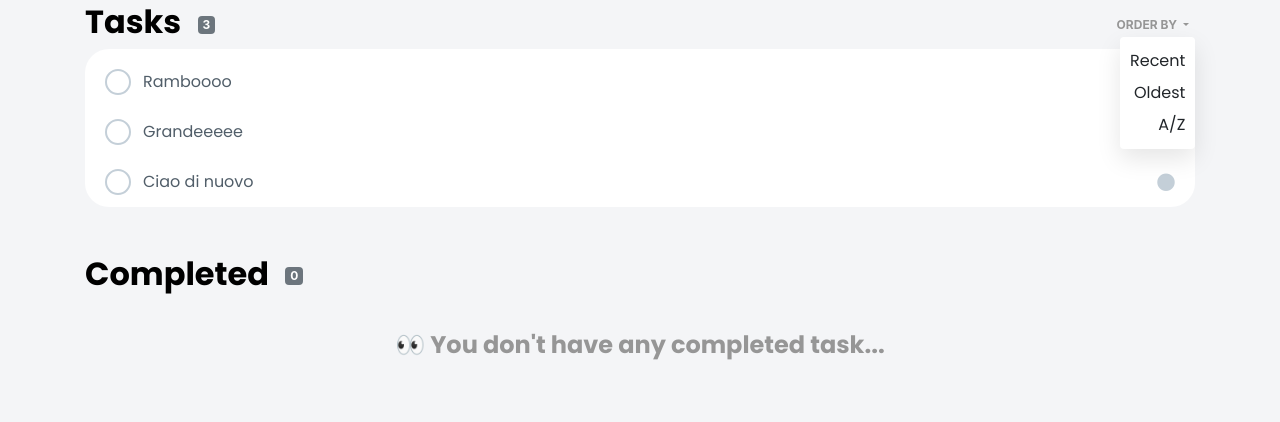
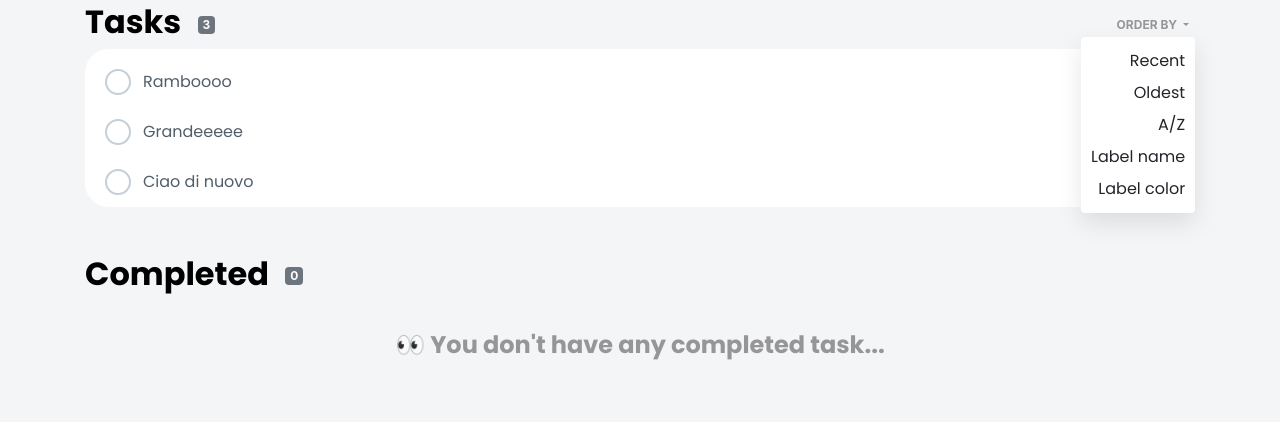
Before and after one commit to monzanifabio/taski-todo-list, a PHP site: page /test.php in a window 1280 px wide, after a click on "ORDER BY". Shown: the part 44-466 px from the top of the page. Run offline with PHP 8.4, Linux system fonts and the light colour scheme; the visitor is signed in with stand-in values (Sample User, id 1); data comes from the database, SQL or seed files in the repository; data that the repository does not hold is empty; some libraries are stand-ins or nearby versions.

Commit message:
Added options to filter by label name and colour

```diff
--- a/test.php
+++ b/test.php
@@ -60,6 +60,8 @@ if(!isset($_SESSION["loggedin"]) || $_SESSION["loggedin"] !== true){
               <p class="dropdown-item" id="created_at desc" onclick="orderBy(this)">Recent</p>
               <p class="dropdown-item" id="created_at asc" onclick="orderBy(this)">Oldest</p>
               <p class="dropdown-item" id="todo" onclick="orderBy(this)">A/Z</p>
+              <p class="dropdown-item" id="labelName" onclick="orderBy(this)">Label name</p>
+              <p class="dropdown-item" id="labelColor" onclick="orderBy(this)">Label color</p>
             </div>
           </div>
         </div>
```
